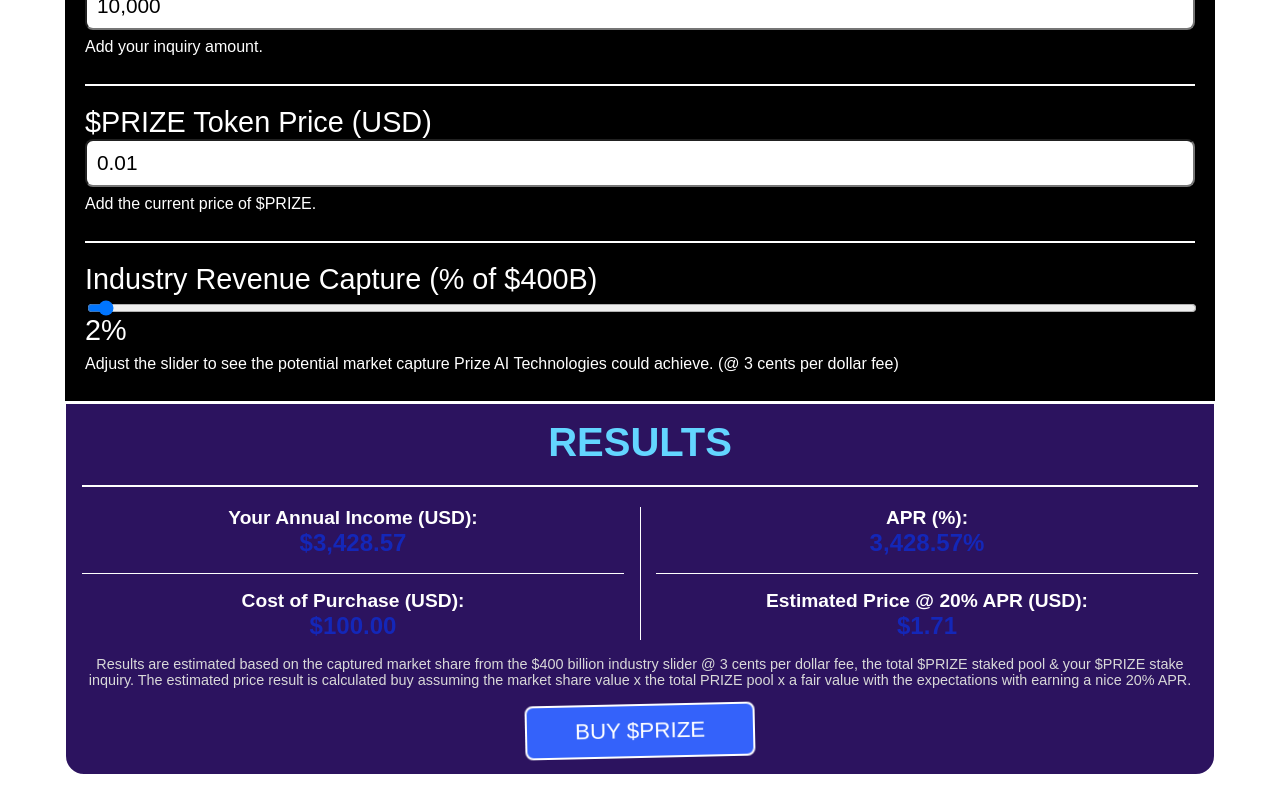
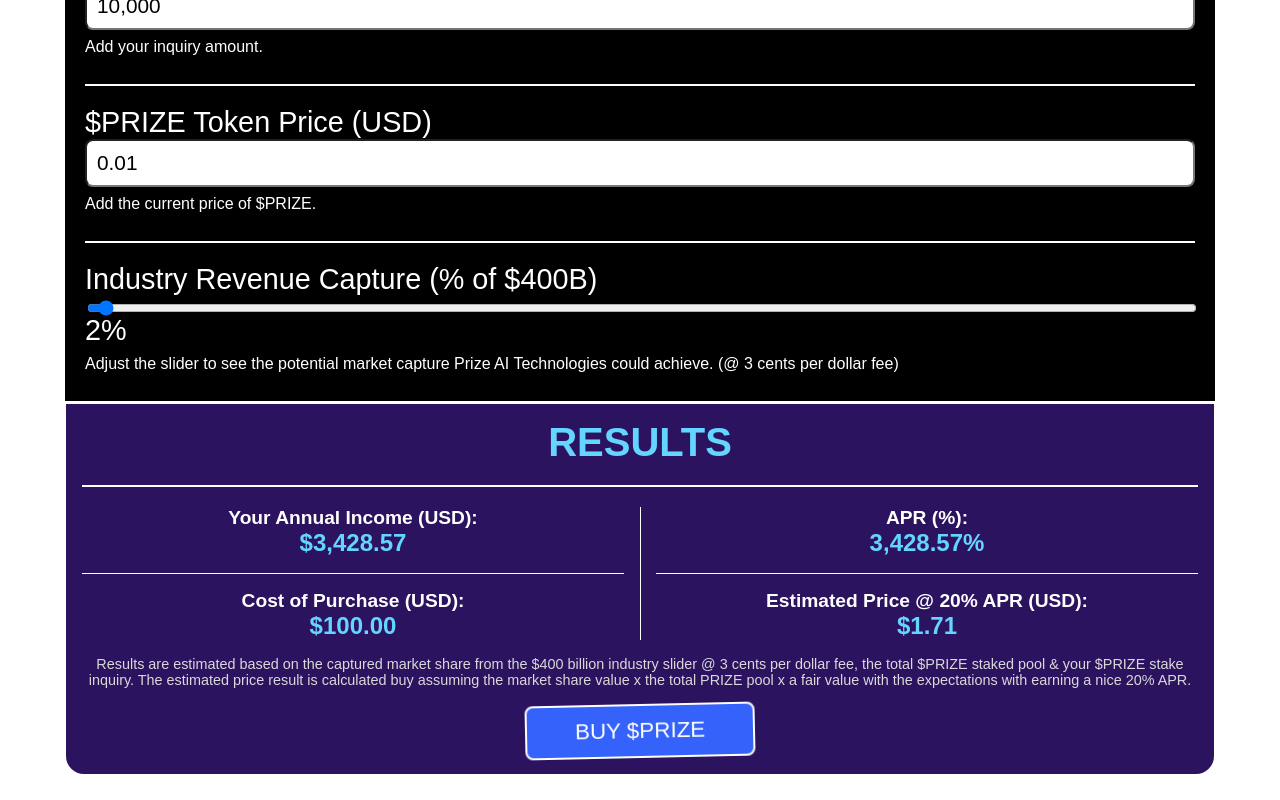
Before and after one commit to PrizeAITech/prize-calc, a React (Create React App) app: page / in a window 1280 px wide. Shown: the part 383-1183 px from the top of the page. Built offline with nearby package versions, Linux system fonts and the light colour scheme; a web font is replaced by a local one.

Commit message:
Update prizestakingcalculator.jsx

```diff
--- a/src/prizestakingcalculator.jsx
+++ b/src/prizestakingcalculator.jsx
@@ -136,28 +136,28 @@ export default function PrizeStakingCalculator() {
               {/* Annual Income */}
               <div>
                 <strong style={{ fontSize: '1.2em' }}>Your Annual Income (USD):</strong>
-                <div style={{ color: '#1427B8', fontSize: '1.5rem', fontWeight: 'bold' }}>
+                <div style={{ color: '#63d5ff', fontSize: '1.5rem', fontWeight: 'bold' }}>
                   ${formatNumber(userRevenue, 2)}
                 </div>
               </div>
               {/* APY */}
               <div>
                 <strong style={{ fontSize: '1.2em' }}>APR (%):</strong>
-                <div style={{ color: '#1427B8', fontSize: '1.5rem', fontWeight: 'bold' }}>
+                <div style={{ color: '#63d5ff', fontSize: '1.5rem', fontWeight: 'bold' }}>
                   {formatNumber(apyPercent, 2)}%
                 </div>
               </div>
               {/* Cost of Purchase */}
               <div>
                 <strong style={{ fontSize: '1.2em' }}>Cost of Purchase (USD):</strong>
-                <div style={{ color: '#1427B8', fontSize: '1.5rem', fontWeight: 'bold' }}>
+                <div style={{ color: '#63d5ff', fontSize: '1.5rem', fontWeight: 'bold' }}>
                   ${formatNumber(purchaseCost, 2)}
                 </div>
               </div>
               {/* Estimated Price */}
               <div>
                 <strong style={{ fontSize: '1.2em' }}>Estimated Price @ 20% APR (USD):</strong>
-                <div style={{ color: '#1427B8', fontSize: '1.5rem', fontWeight: 'bold' }}>
+                <div style={{ color: '#63d5ff', fontSize: '1.5rem', fontWeight: 'bold' }}>
                   ${formatNumber(tokenPriceFor20APR, 2)}
                 </div>
               </div>
```
